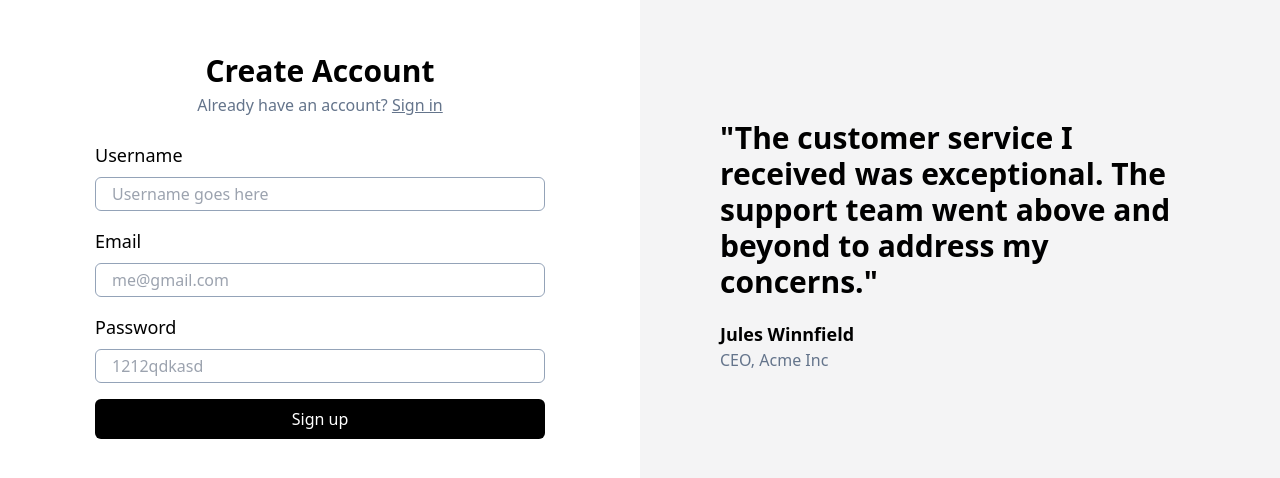
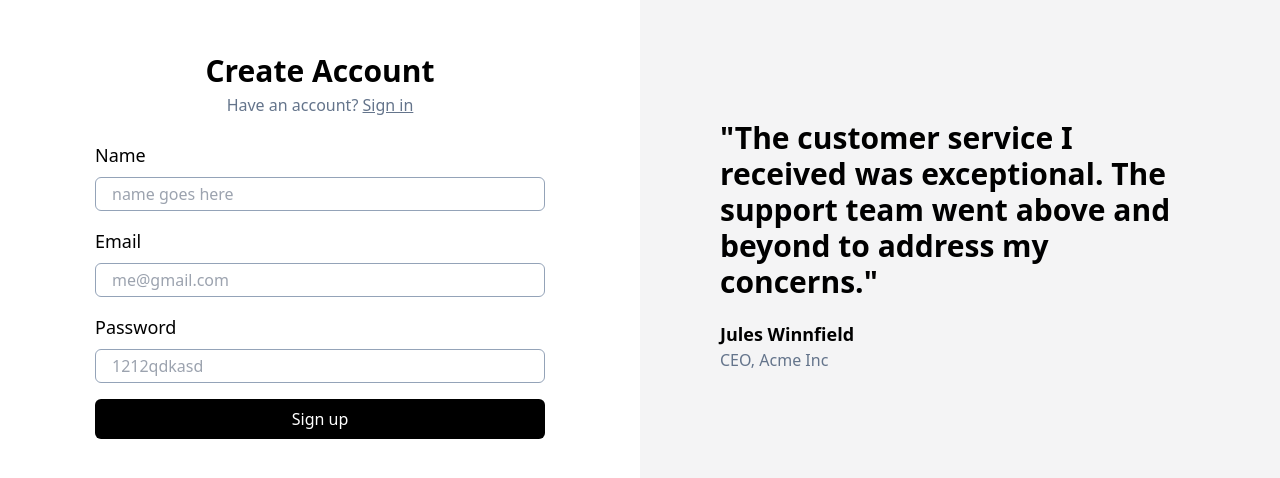
Before and after one commit to ashishmohanty10/medium-clone, a React (Vite) app in the folder client/: page /signup in a window 1280 px wide. Shown: the part 154-632 px from the top of the page. Built offline with nearby package versions, Linux system fonts and the light colour scheme.

Commit message:
refactored signin and signup page

```diff
--- a/client/src/components/Auth.tsx
+++ /dev/null
@@ -1,114 +0,0 @@
-import { SignupInput } from "@rashdriver213123/medium-common";
-import axios from "axios";
-import { ChangeEvent, useState } from "react";
-import { Link } from "react-router-dom";
-import { BACKEND_URL } from "../config";
-
-export default function AuthComponent({ type }: { type: "signup" | "signin" }) {
-  const [postInputs, setPostInputs] = useState<SignupInput>({
-    name: "",
-    username: "",
-    password: "",
-  });
-
-  async function sendRequest() {
-    try {
-      const request = await axios.post(`${BACKEND_URL}/api/v1/user/signup`);
-      return request;
-    } catch (error) {
-      console.error("error", error);
-    }
-  }
-
-  return (
-    <div className="flex flex-col justify-center  p-20 items-center min-h-screen  space-y-6">
-      <div className="space-y-1">
-        <h1 className="text-center font-bold text-3xl">Create Account</h1>
-        <p className="text-center font-medium text-slate-500">
-          {type === "signin"
-            ? "Don't have an account? "
-            : "Already have an account?"}{" "}
-          <Link
-            to={type === "signin" ? "/signup" : "/signin"}
-            className="underline"
-          >
-            {type === "signin" ? "Sign up" : "Sign in"}
-          </Link>
-        </p>
-      </div>
-
-      <div className="flex flex-col space-y-4">
-        {type === "signup" ? (
-          <LabelledInput
-            label="Username"
-            placeholder="Username goes here"
-            onChange={(e) =>
-              setPostInputs({
-                ...postInputs,
-                name: e.target.value,
-              })
-            }
-          />
-        ) : null}
-
-        <LabelledInput
-          label="Email"
-          type="email"
-          placeholder="me@gmail.com"
-          onChange={(e) =>
-            setPostInputs({
-              ...postInputs,
-              name: e.target.value,
-            })
-          }
-        />
-
-        <LabelledInput
-          label="Password"
-          type="password"
-          placeholder="1212qdkasd"
-          onChange={(e) =>
-            setPostInputs({
-              ...postInputs,
-              name: e.target.value,
-            })
-          }
-        />
-        <button className=" bg-black text-white py-2 rounded-md hover:bg-slate-800">
-          {type === "signup" ? "Sign up" : "Sign in"}
-        </button>
-      </div>
-    </div>
-  );
-}
-
-interface LabelledInputType {
-  label: string;
-  placeholder: string;
-  type?: string;
-  onChange: (e: ChangeEvent<HTMLInputElement>) => void;
-}
-
-function LabelledInput({
-  label,
-  placeholder,
-  type,
-  onChange,
-}: LabelledInputType) {
-  return (
-    <form action="" className="w-[450px] flex flex-col space-y-4">
-      <div className="flex flex-col space-y-2">
-        <label htmlFor="username" className="text-lg font-medium ">
-          {label}
-        </label>
-        <input
-          onChange={onChange}
-          type={type || "text"}
-          placeholder={placeholder}
-          name="username"
-          className="border border-slate-400 rounded-md px-4 py-1"
-        />
-      </div>
-    </form>
-  );
-}
--- /dev/null
+++ b/client/src/components/LablledInputs.tsx
@@ -0,0 +1,32 @@
+import { ChangeEvent } from "react";
+
+interface LabelledInputType {
+  label: string;
+  placeholder: string;
+  type?: string;
+  onChange: (e: ChangeEvent<HTMLInputElement>) => void;
+}
+
+export function LabelledInput({
+  label,
+  placeholder,
+  type,
+  onChange,
+}: LabelledInputType) {
+  return (
+    <form action="" className="w-[450px] flex flex-col space-y-4">
+      <div className="flex flex-col space-y-2">
+        <label htmlFor={label} className="text-lg font-medium ">
+          {label}
+        </label>
+        <input
+          onChange={onChange}
+          type={type || "text"}
+          placeholder={placeholder}
+          name="username"
+          className="border border-slate-400 rounded-md px-4 py-1"
+        />
+      </div>
+    </form>
+  );
+}
--- /dev/null
+++ b/client/src/components/SignIn.tsx
@@ -0,0 +1,53 @@
+import { useState } from "react";
+import { LabelledInput } from "./LablledInputs";
+import { SigninInput } from "@rashdriver213123/medium-common";
+import { Link } from "react-router-dom";
+
+export default function SignInComponent() {
+  const [postInputs, setPostInputs] = useState<SigninInput>({
+    username: "",
+    password: "",
+  });
+  return (
+    <div className="flex flex-col justify-center  p-20 items-center min-h-screen  space-y-6">
+      <div className="space-y-1">
+        <h1 className="text-center font-bold text-3xl">Login Here</h1>
+        <p className="text-center font-medium text-slate-500">
+          Don't have an account?{" "}
+          <Link to={"/signup"} className="underline">
+            Sign up
+          </Link>
+        </p>
+      </div>
+
+      <div className="flex flex-col space-y-4">
+        <LabelledInput
+          label="Email"
+          type="email"
+          placeholder="me@gmail.com"
+          onChange={(e) =>
+            setPostInputs({
+              ...postInputs,
+              username: e.target.value,
+            })
+          }
+        />
+
+        <LabelledInput
+          label="Password"
+          type="password"
+          placeholder="1212qdkasd"
+          onChange={(e) =>
+            setPostInputs({
+              ...postInputs,
+              password: e.target.value,
+            })
+          }
+        />
+        <button className=" bg-black text-white py-2 rounded-md hover:bg-slate-800">
+          Sign in
+        </button>
+      </div>
+    </div>
+  );
+}
--- /dev/null
+++ b/client/src/components/SignUp.tsx
@@ -0,0 +1,64 @@
+import { SignupInput } from "@rashdriver213123/medium-common";
+import { useState } from "react";
+import { Link } from "react-router-dom";
+import { LabelledInput } from "./LablledInputs";
+
+export default function AuthComponent() {
+  const [postInputs, setPostInputs] = useState<SignupInput>({
+    name: "",
+    username: "",
+    password: "",
+  });
+
+  return (
+    <div className="flex flex-col justify-center  p-20 items-center min-h-screen  space-y-6">
+      <div className="space-y-1">
+        <h1 className="text-center font-bold text-3xl">Create Account</h1>
+        <p className="text-center font-medium text-slate-500">
+          Have an account?{" "}
+          <Link to={"/signin"} className="underline">
+            Sign in
+          </Link>
+        </p>
+      </div>
+
+      <div className="flex flex-col space-y-4">
+        <LabelledInput
+          label="Name"
+          placeholder="name goes here"
+          onChange={(e) =>
+            setPostInputs({
+              ...postInputs,
+              name: e.target.value,
+            })
+          }
+        />
+        <LabelledInput
+          label="Email"
+          placeholder="me@gmail.com"
+          onChange={(e) =>
+            setPostInputs({
+              ...postInputs,
+              username: e.target.value,
+            })
+          }
+        />
+        <LabelledInput
+          label="Password"
+          placeholder="1212qdkasd"
+          type="password"
+          onChange={(e) =>
+            setPostInputs({
+              ...postInputs,
+              username: e.target.value,
+            })
+          }
+        />
+
+        <button className=" bg-black text-white py-2 rounded-md hover:bg-slate-800">
+          Sign up
+        </button>
+      </div>
+    </div>
+  );
+}
--- a/client/src/pages/Signin.tsx
+++ b/client/src/pages/Signin.tsx
@@ -1,11 +1,11 @@
-import AuthComponent from "../components/Auth";
 import Quote from "../components/Quote";
+import SignInComponent from "../components/SignIn";
 
 export default function Signin() {
   return (
     <div className="lg:grid grid-cols-2">
       <div>
-        <AuthComponent type="signin" />
+        <SignInComponent />
       </div>
       <div className="hidden lg:block">
         <Quote />
--- a/client/src/pages/Signup.tsx
+++ b/client/src/pages/Signup.tsx
@@ -1,11 +1,11 @@
-import AuthComponent from "../components/Auth";
 import Quote from "../components/Quote";
+import SignUpComponent from "../components/SignUp";
 
 export default function Signup() {
   return (
     <div className="lg:grid grid-cols-2">
       <div>
-        <AuthComponent type="signup" />
+        <SignUpComponent />
       </div>
       <div className="hidden lg:block">
         <Quote />
```
